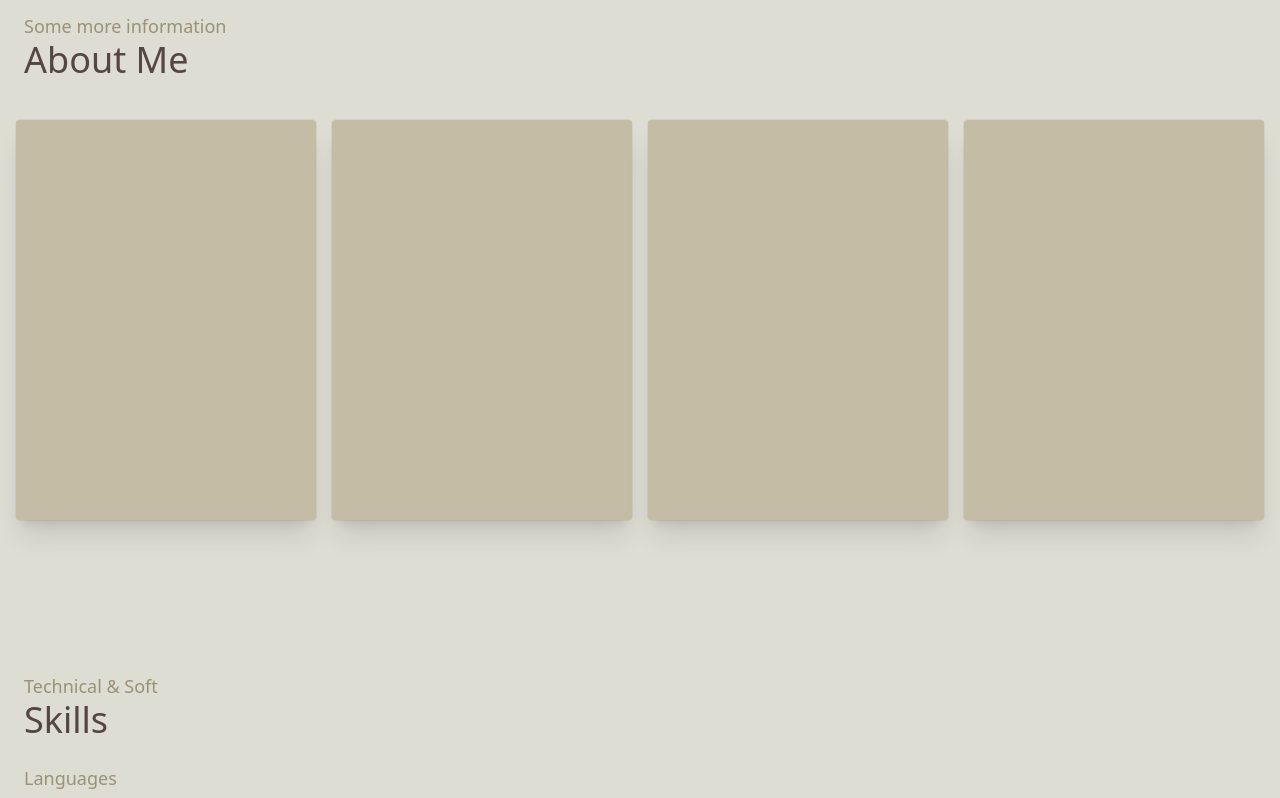
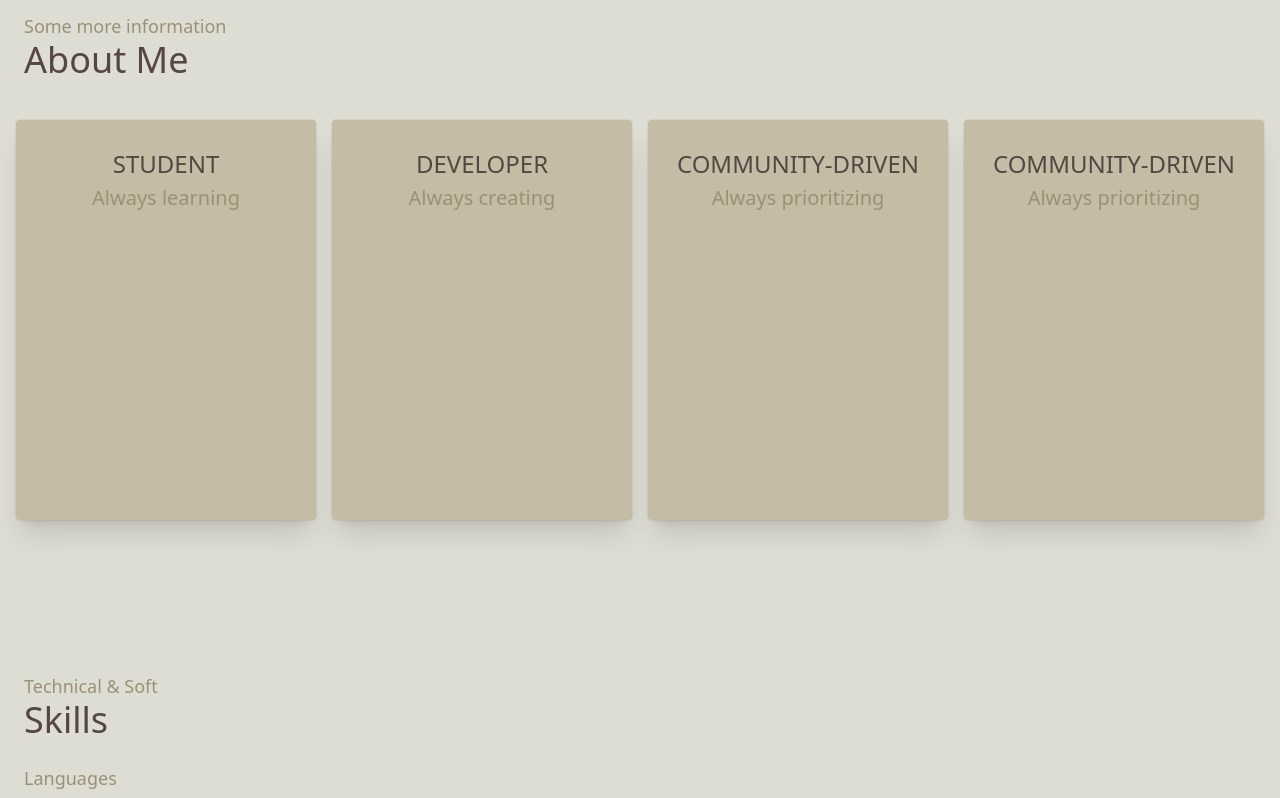
Before and after one commit to lndslpn/personal-portfolio, a React (Vite) app: page / in a window 1280 px wide. Shown: the part 800-1598 px from the top of the page. Built offline with nearby package versions, Linux system fonts and the light colour scheme; a web font is replaced by a local one.

Commit message:
about me section

```diff
--- a/src/sections/About.jsx
+++ b/src/sections/About.jsx
@@ -13,10 +13,38 @@ export default function About() {
         </h1>
 
         <div className="mt-10 grid grid-cols-1 gap-8 sm:grid-cols-2 md:grid-cols-2 lg:grid-cols-2 xl:grid-cols-4 place-items-center">
-          <div className="rounded bg-imagebrdr shadow-xl ring-1 ring-black/5 p-6 h-100 w-75 hover:opacity-80" />
-          <div className="rounded bg-imagebrdr shadow-xl ring-1 ring-black/5 p-6 h-100 w-75 hover:opacity-80" />
-          <div className="rounded bg-imagebrdr shadow-xl ring-1 ring-black/5 p-6 h-100 w-75 hover:opacity-80" />
-          <div className="rounded bg-imagebrdr shadow-xl ring-1 ring-black/5 p-6 h-100 w-75 hover:opacity-80" />
+          <div className="rounded bg-imagebrdr shadow-xl ring-1 ring-black/5 p-6 h-100 w-75 hover:opacity-80">
+            <p className="mt-1 text-2xl text-center font-inria text-browntxt">
+              STUDENT
+            </p>
+            <p className="mt-1 text-xl text-center font-inria text-tantxt">
+              Always learning
+            </p>
+          </div>
+          <div className="rounded bg-imagebrdr shadow-xl ring-1 ring-black/5 p-6 h-100 w-75 hover:opacity-80">
+            <p className="mt-1 text-2xl text-center font-inria text-browntxt">
+              DEVELOPER
+            </p>
+            <p className="mt-1 text-xl text-center font-inria text-tantxt">
+              Always creating
+            </p>
+          </div>
+          <div className="rounded bg-imagebrdr shadow-xl ring-1 ring-black/5 p-6 h-100 w-75 hover:opacity-80">
+            <p className="mt-1 text-2xl text-center font-inria text-browntxt">
+              COMMUNITY-DRIVEN
+            </p>
+            <p className="mt-1 text-xl text-center font-inria text-tantxt">
+              Always prioritizing
+            </p>
+          </div>
+          <div className="rounded bg-imagebrdr shadow-xl ring-1 ring-black/5 p-6 h-100 w-75 hover:opacity-80">
+            <p className="mt-1 text-2xl text-center font-inria text-browntxt">
+              COMMUNITY-DRIVEN
+            </p>
+            <p className="mt-1 text-xl text-center font-inria text-tantxt">
+              Always prioritizing
+            </p>
+          </div>
         </div>
 
       </section>
--- a/src/sections/Education.jsx
+++ b/src/sections/Education.jsx
@@ -13,7 +13,9 @@ export default function Education() {
         </h1>
 
         <div className="mt-10 place-items-center">
-          <div className="rounded bg-imagebrdr shadow-xl ring-1 ring-black/5 p-6 h-125 w-250" />
+          <div className="rounded bg-imagebrdr shadow-xl ring-1 ring-black/5 p-6 h-125 w-250">
+          <span>Python</span>
+          </div>
         </div>
 
       </section>
--- a/src/sections/Hero.jsx
+++ b/src/sections/Hero.jsx
@@ -12,7 +12,7 @@ export default function Hero() {
         <img
           src={pfp}
           alt="Landys Lepine"
-          className="h-50 w-50 rounded-full object-cover ring-4 ring-brand/20 ring-browntxt"
+          className="h-50 w-50 rounded-full object-cover ring-3 ring-brand/20 ring-browntxt"
         />
         <h1 className="mt-6 text-4xl font-inria text-name">
           Landys Lepine
```
